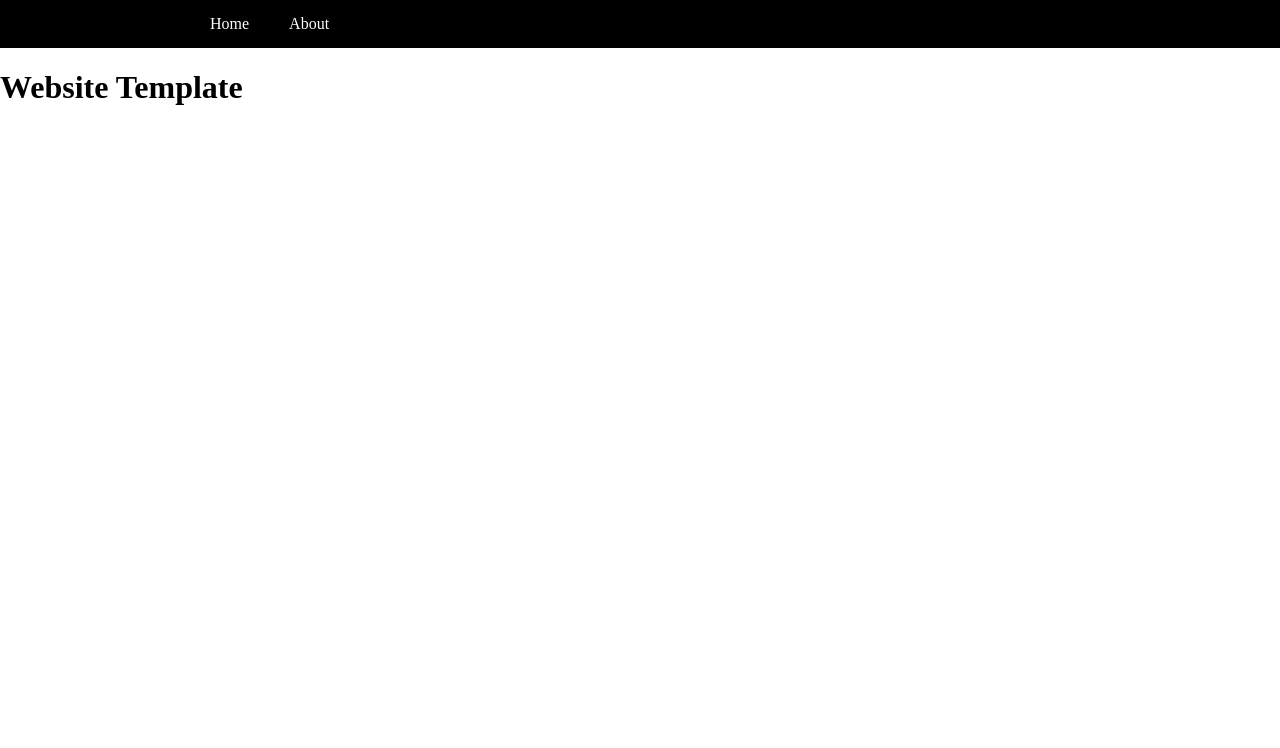
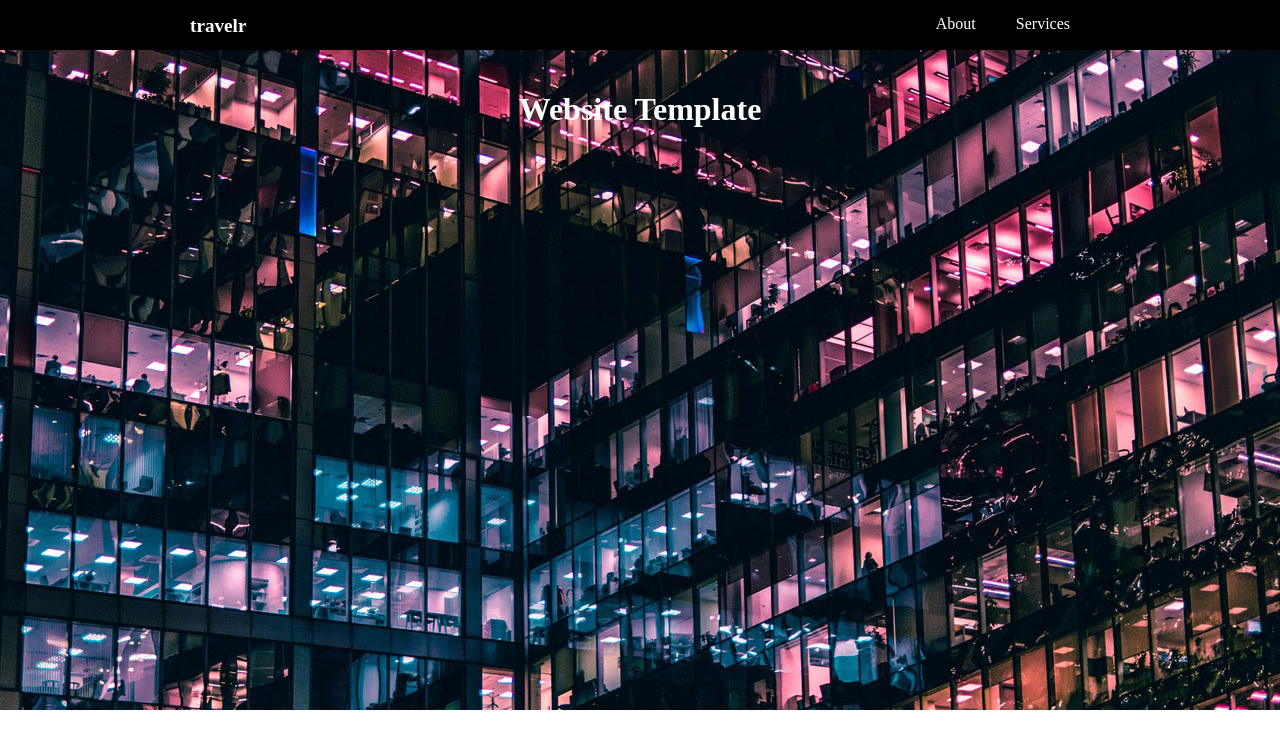
Before and after one commit to megancoyle/react-website-boilerplate, a React app: page / in a window 1280 px wide. Built offline with nearby package versions, Linux system fonts and the light colour scheme.

Commit message:
Add additional pages

```diff
--- a/src/components/pages/Home.js
+++ b/src/components/pages/Home.js
@@ -6,7 +6,7 @@ const Home = () =>
     <div>
         <Header className="menu container"/>
         <div className="banner">
-            <h1>Website Template</h1>
+            <div className="container"><h1>Website Template</h1></div>
         </div>
     </div>
 
--- /dev/null
+++ b/src/components/pages/Services.js
@@ -0,0 +1,26 @@
+import React, { Component}  from 'react';
+import Header from '../ui/Header'
+import '../../stylesheets/Services.scss';
+
+const Services = () => (
+   <div>
+     <Header className="menu container"/>
+     <div className="container">
+      <h1>Services</h1>
+      <p>
+        Lorem ipsum dolor sit amet, consectetur adipiscing elit. Pellentesque iaculis erat non dignissim malesuada. Mauris in elit quis lectus auctor pharetra. Cras fermentum leo est, a aliquet ligula cursus a. Ut vitae leo mollis, scelerisque enim nec, euismod turpis. Praesent ut turpis non justo lacinia varius sed eu mauris. Nullam hendrerit aliquet sapien varius faucibus. Nulla varius magna ex, nec ornare massa interdum sed. Aliquam consequat lacus nec felis scelerisque, tempus maximus sapien venenatis. Sed quis ornare purus. Vestibulum tempor id diam vel ultrices. Aenean neque nibh, tempor in tincidunt nec, ullamcorper in erat. Aliquam erat volutpat. Aenean vitae sapien at nibh lacinia accumsan maximus sit amet risus.
+      </p>
+      <p>
+        Vestibulum laoreet condimentum sem quis convallis. Nullam quis tortor mauris. Pellentesque orci sapien, fermentum non porta a, lobortis vitae mi. Integer quis enim at nunc commodo egestas. Maecenas et tortor ut diam consectetur malesuada. Curabitur posuere, diam at pulvinar cursus, diam diam imperdiet risus, vel ullamcorper sapien lectus vitae turpis. Sed posuere lectus at dictum ultrices. Nulla in congue ipsum. Praesent commodo venenatis arcu non lacinia. Integer placerat odio eget metus posuere, id placerat orci tristique. Nulla nec lorem sit amet diam luctus tempor ac sit amet mi. Vivamus tortor tortor, ornare a risus eget, efficitur vestibulum augue. Nunc vulputate faucibus purus, eget convallis urna porta eget. In faucibus tristique mauris eu gravida.
+      </p>
+      <p>
+        Lorem ipsum dolor sit amet, consectetur adipiscing elit. Pellentesque iaculis erat non dignissim malesuada. Mauris in elit quis lectus auctor pharetra. Cras fermentum leo est, a aliquet ligula cursus a. Ut vitae leo mollis, scelerisque enim nec, euismod turpis. Praesent ut turpis non justo lacinia varius sed eu mauris. Nullam hendrerit aliquet sapien varius faucibus. Nulla varius magna ex, nec ornare massa interdum sed. Aliquam consequat lacus nec felis scelerisque, tempus maximus sapien venenatis. Sed quis ornare purus. Vestibulum tempor id diam vel ultrices. Aenean neque nibh, tempor in tincidunt nec, ullamcorper in erat. Aliquam erat volutpat. Aenean vitae sapien at nibh lacinia accumsan maximus sit amet risus.
+      </p>
+      <p>
+        Vestibulum laoreet condimentum sem quis convallis. Nullam quis tortor mauris. Pellentesque orci sapien, fermentum non porta a, lobortis vitae mi. Integer quis enim at nunc commodo egestas. Maecenas et tortor ut diam consectetur malesuada. Curabitur posuere, diam at pulvinar cursus, diam diam imperdiet risus, vel ullamcorper sapien lectus vitae turpis. Sed posuere lectus at dictum ultrices. Nulla in congue ipsum. Praesent commodo venenatis arcu non lacinia. Integer placerat odio eget metus posuere, id placerat orci tristique. Nulla nec lorem sit amet diam luctus tempor ac sit amet mi. Vivamus tortor tortor, ornare a risus eget, efficitur vestibulum augue. Nunc vulputate faucibus purus, eget convallis urna porta eget. In faucibus tristique mauris eu gravida.
+      </p>
+    </div>
+  </div>
+)
+
+export default Services;
--- a/src/components/ui/Header.js
+++ b/src/components/ui/Header.js
@@ -27,13 +27,13 @@ class Header extends Component {
     return [
       <ul onClick={this.handleNavClick.bind(this)} key={11} className="menu-main">
         <li key={21}>
-          <Link to="/">
-            Home
+          <Link to="about">
+            About
           </Link>
         </li>
         <li key={22}>
-          <Link to="about">
-            About
+          <Link to="Services">
+            Services
           </Link>
         </li>
       </ul>
@@ -82,7 +82,7 @@ class Header extends Component {
       <header className="clearfix">
         <div className="container">
           <div id="logo">
-
+            <a href="/"><h1>travelr</h1></a>
           </div>
           <div className="menu colors">
           {this.renderNavigation()}
--- a/src/routes.js
+++ b/src/routes.js
@@ -2,11 +2,13 @@ import React from 'react';
 import { Router, Route, browserHistory } from 'react-router';
 import Home from './components/pages/Home';
 import About from './components/pages/About';
+import Services from './components/pages/Services';
 import  { Left, Right, Whoops404  } from './components';
 
 const routes = (
     <Router history={browserHistory}>
         <Route path="/" component={Home} />
+        <Route path="services" component={Services} />
         <Route path="about" component={About} />
         <Route path="*" component={Whoops404} />
     </Router>
--- a/src/stylesheets/Header.scss
+++ b/src/stylesheets/Header.scss
@@ -3,6 +3,20 @@
 header {
   background: $menu-color;
   padding: 15px 0;
+  min-height: 20px;
+}
+
+#logo {
+  display: inline-block;
+  float: left;
+  a {
+    color: white;
+    text-decoration: none;
+  }
+  h1 {
+    margin: 0;
+    font-size: 1.2em;
+  }
 }
 
 .menu-main {
@@ -51,3 +65,7 @@ ul.menu-main {
     color: white;
   }
 }
+
+.menu {
+  float: right;
+}
--- a/src/stylesheets/Home.scss
+++ b/src/stylesheets/Home.scss
@@ -1 +1,10 @@
 @import "base";
+
+.banner {
+  text-align: center;
+  background-image: url("../images/building.jpg");
+  background-size: cover;
+  color: white;
+  padding-top: 20px;
+  height: 80vh;
+}
--- /dev/null
+++ b/src/stylesheets/Services.scss
@@ -0,0 +1 @@
+@import "base";
```
Also changed, not shown: src/images/building.jpg (renamed from images/building.jpg).
